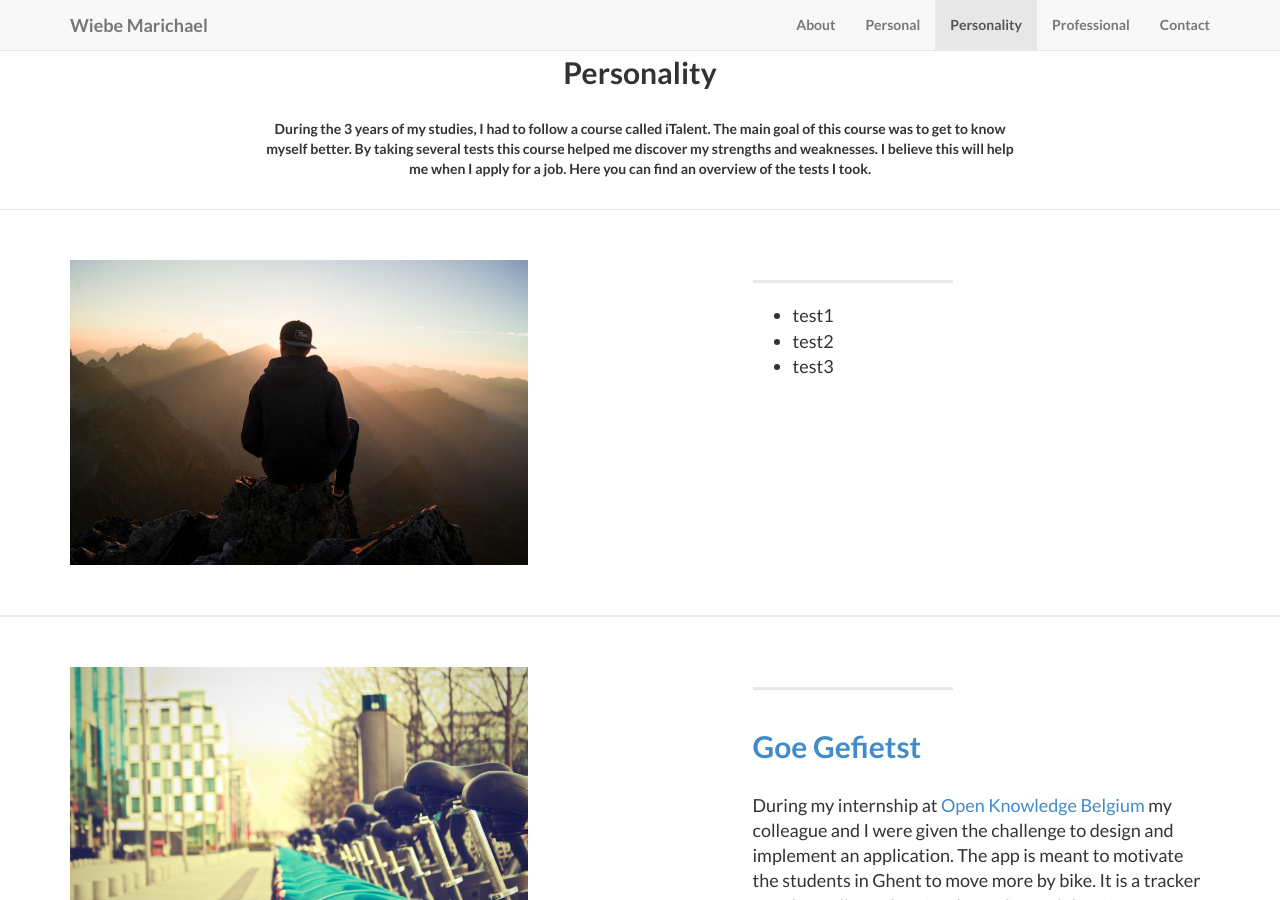
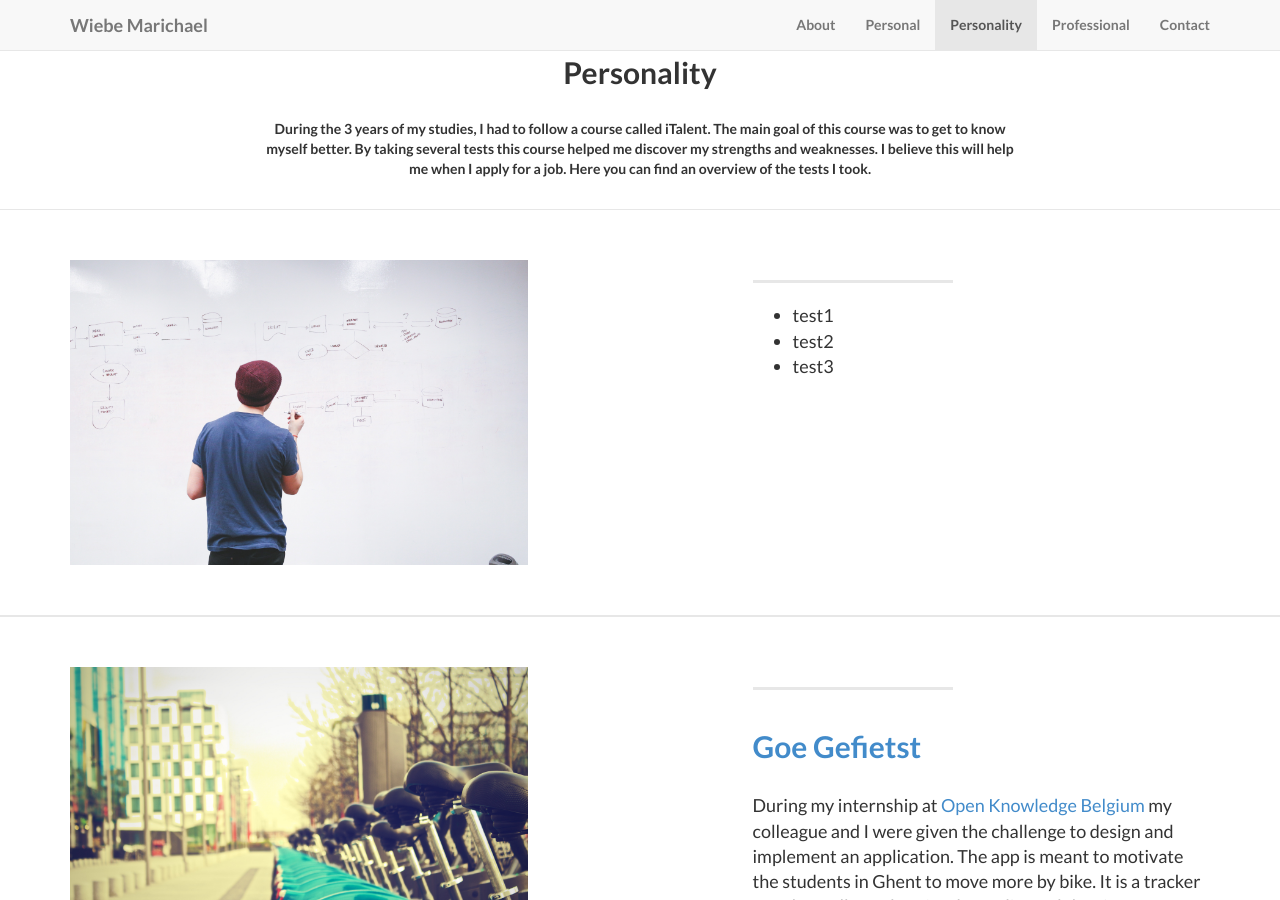
Before and after one commit to marichaelw/marichaelw.github.io, a Jekyll site: the page built from index.html, in a window 1280 px wide and 900 px high, scrolled down 1661 px. Built offline with Jekyll 4.4.1, drawn with Linux system fonts in a browser that asks for light colours.

Commit message:
bugfix
bugfix image

```diff
--- a/_includes/page_content2.html
+++ b/_includes/page_content2.html
@@ -54,7 +54,7 @@
                     </div>
                 </div>
                 <div class="col-lg-5 col-sm-pull-6  col-sm-6">
-                  <img class="img-responsive" src="img/content/pexels-personality.jpeg" alt="">
+                  <img class="img-responsive" src="img/content/pexels-personality.jpg" alt="">
                 </div>
             </div>
 
```
Also changed, not shown: img/content/pexels-personality.jpeg (deleted), img/content/pexels-personality.jpg (added).
